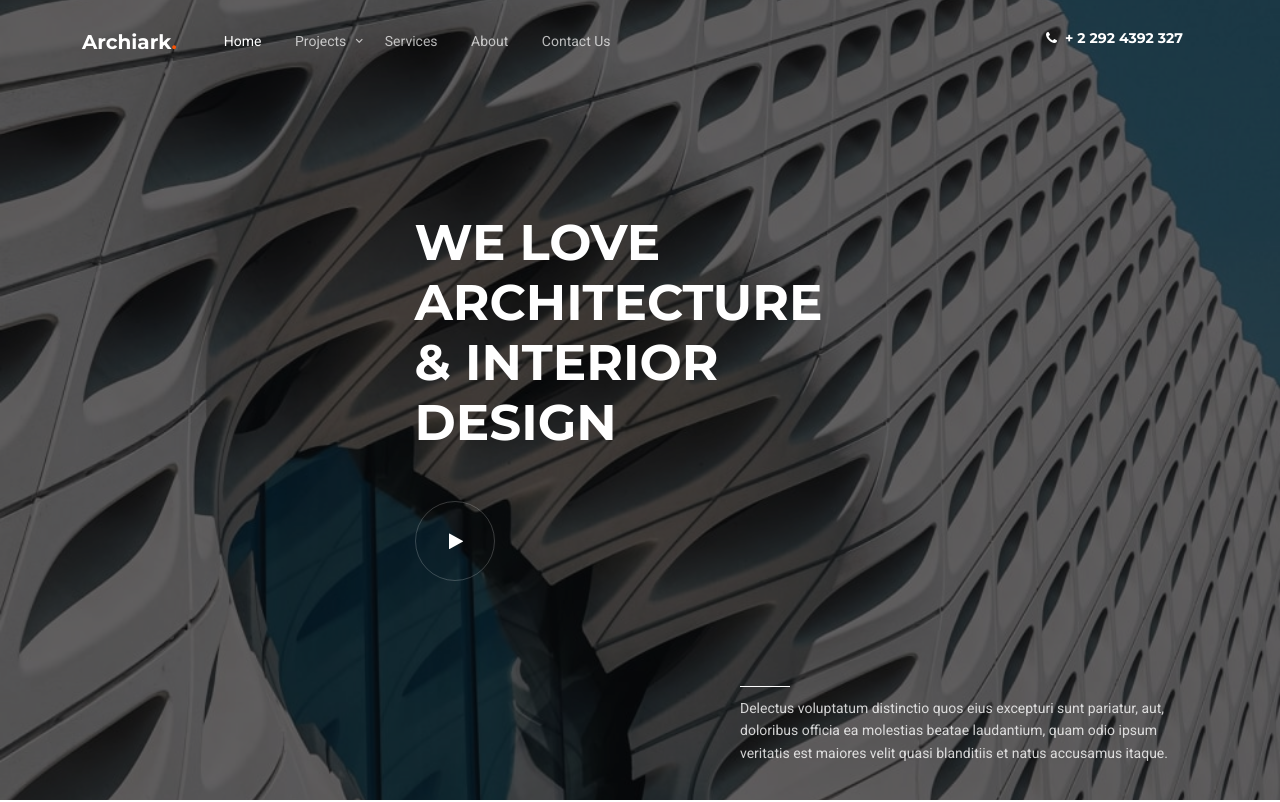
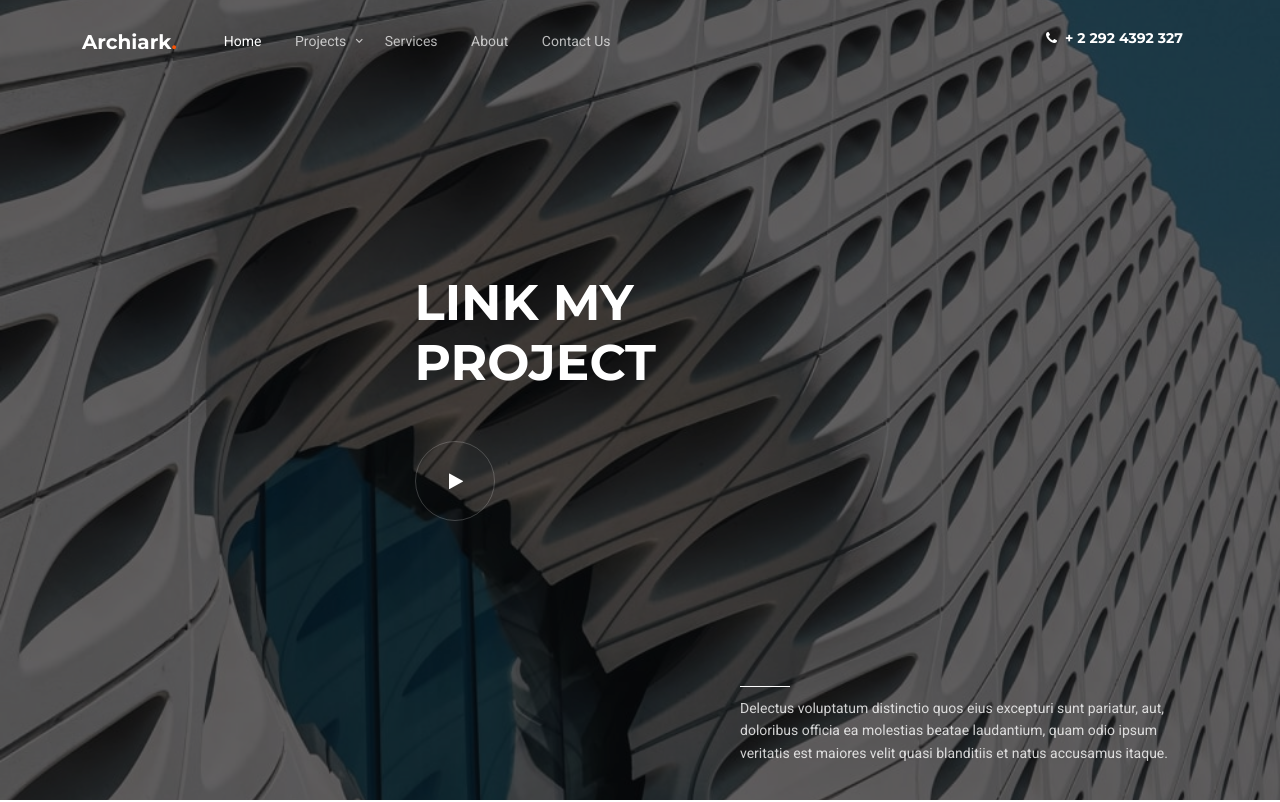
Before and after one commit to cyclus71-pixel/cyclus, a plain HTML site: page index.html in a window 1280 px wide. Shown: the top 802 px of the page. Drawn offline with Linux system fonts and the light colour scheme; files whose address does not match are found by name.

Commit message:
Update index.html

```diff
--- a/index.html
+++ b/index.html
@@ -84,7 +84,7 @@
 		<div class="container">
 			<div class="row align-items-center">
 				<div class="col-lg-5 mx-auto">
-					<h1 class="mb-5"><span>We love</span> <span class="d-block">architecture</span> <span class="d-block">& interior design</span></h1>
+					<h1 class="mb-5"><span>Link MY PROJECT</span><!-- <span class="d-block">architecture</span> <span class="d-block">& interior design</span>--></h1>
 
 					<div class="play-vid">
 						<a href="https://www.youtube.com/watch?v=mwtbEGNABWU" class="play glightbox">
```
